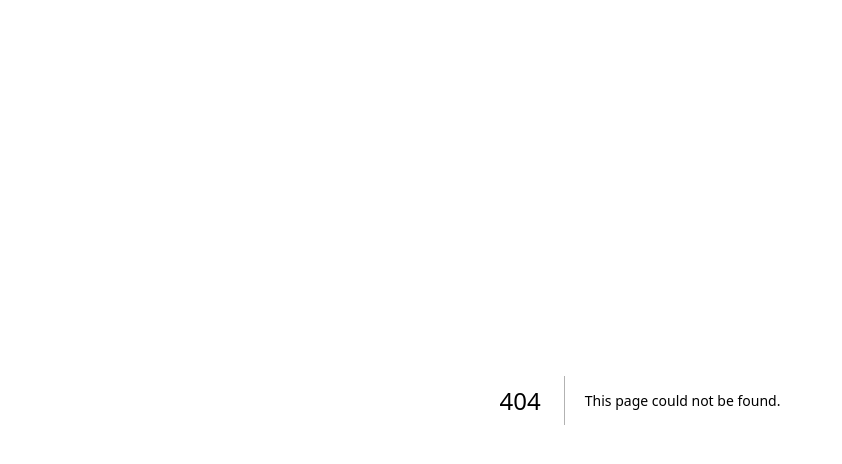
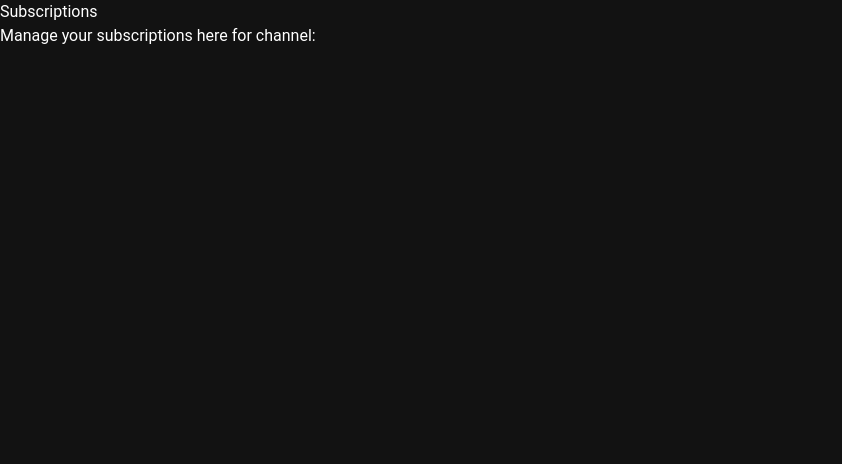
Before and after one commit to RohitPanwar46/YouTube-Clone, a Next.js app: page /subscriptions/film-theory in a window 1280 px wide. Before the commit this address had no page. Shown: the top 464 px of the page, without its empty margins (0-842 px from the left). Built offline with nearby package versions, Linux system fonts and the light colour scheme.

Commit message:
channelpage added

```diff
--- a/app/login/page.js
+++ b/app/login/page.js
@@ -55,7 +55,7 @@ export default function LoginPage() {
 
     try {
       const result = await signIn("credentials", {
-        redirect: true,
+        redirect: false,
         email: formData.email,
         username: formData.username,
         password: formData.password,
--- /dev/null
+++ b/app/subscriptions/[channelId]/page.js
@@ -0,0 +1,12 @@
+import React from 'react'
+
+const Channel = ({channelId}) => {
+  return (
+    <div>
+      <h1>Subscriptions</h1>
+      <p>Manage your subscriptions here for channel: {channelId}</p>
+    </div>
+  )
+}
+
+export default Channel
```
